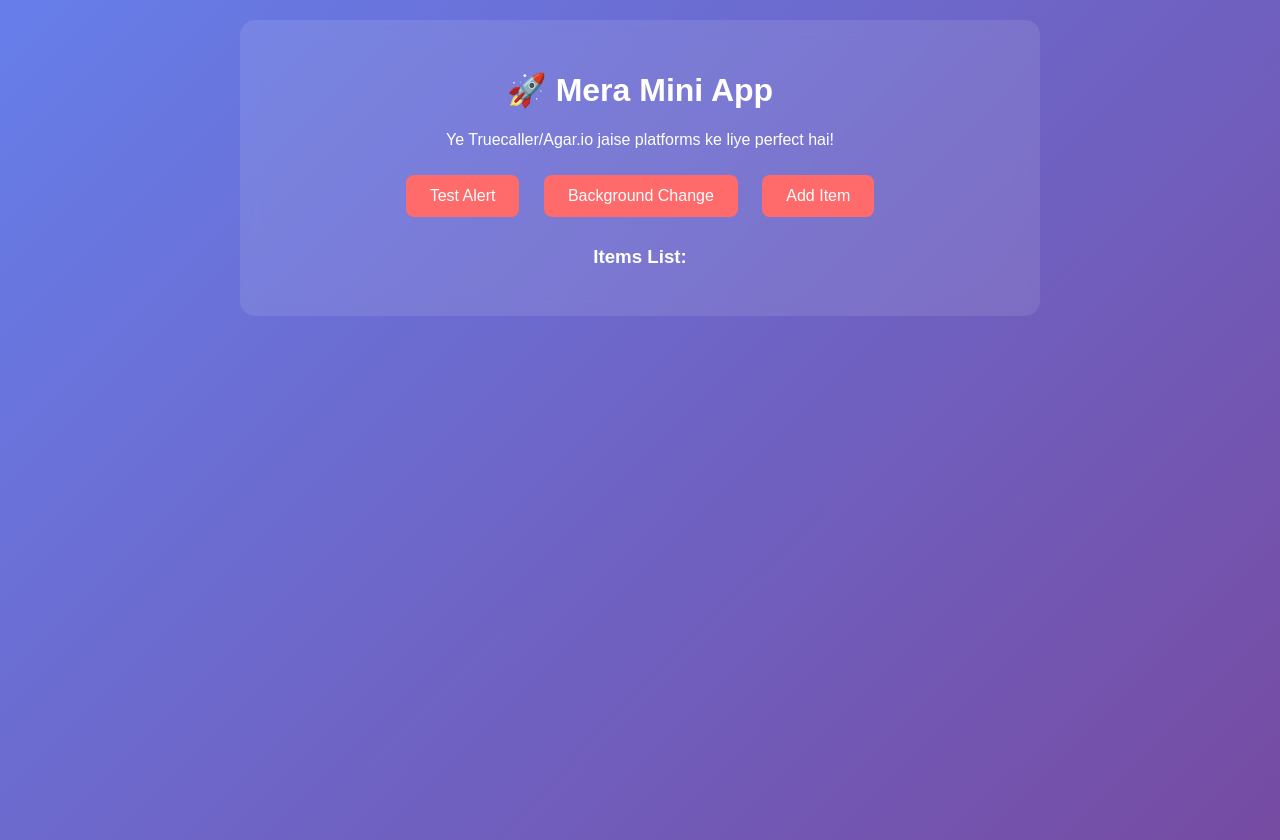
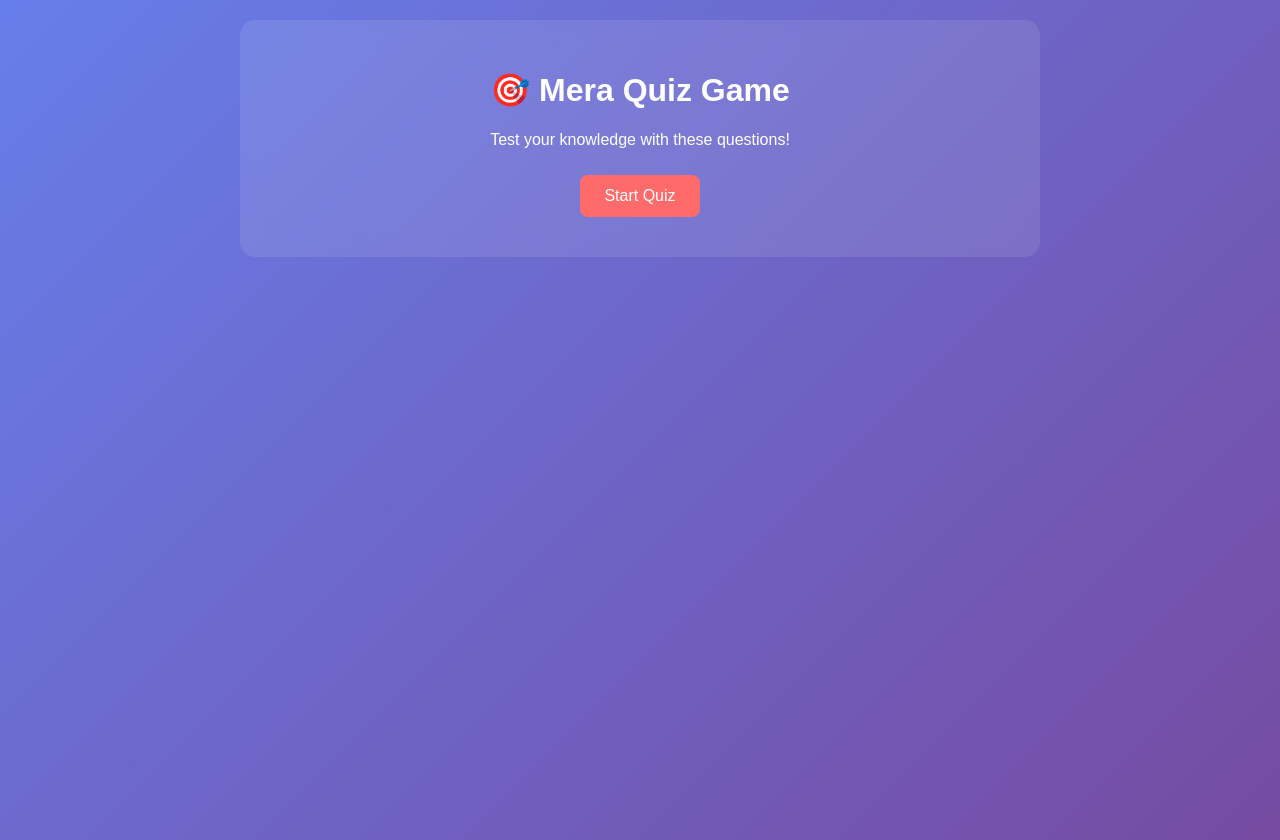
Before and after one commit to hk023455/my-mini-app-, a plain HTML site: page index.html in a window 1280 px wide. Drawn offline with Linux system fonts and the light colour scheme.

Commit message:
Update index.html

```diff
--- a/index.html
+++ b/index.html
@@ -1,20 +1,29 @@
 <!DOCTYPE html>
 <html>
 <head>
-    <title>My Awesome Mini App</title>
+    <title>Mera Quiz Game</title>
     <link rel="stylesheet" href="style.css">
 </head>
 <body>
     <div class="container">
-        <h1>🚀 Mera Mini App</h1>
-        <p>Ye Truecaller/Agar.io jaise platforms ke liye perfect hai!</p>
+        <div id="startScreen">
+            <h1>🎯 Mera Quiz Game</h1>
+            <p>Test your knowledge with these questions!</p>
+            <button onclick="startQuiz()">Start Quiz</button>
+        </div>
 
-        <button onclick="showAlert()">Test Alert</button>
-        <button onclick="changeBackground()">Background Change</button>
-        <button onclick="addItem()">Add Item</button>
+        <div id="quizScreen" style="display: none;">
+            <h2 id="question">Question will appear here</h2>
+            <div id="options" class="options"></div>
+            <p>Score: <span id="score">0</span></p>
+            <p>Question: <span id="currentQ">1</span>/5</p>
+        </div>
 
-        <h3>Items List:</h3>
-        <ul id="itemList"></ul>
+        <div id="resultScreen" style="display: none;">
+            <h1>Quiz Completed! 🎉</h1>
+            <h2>Your Score: <span id="finalScore">0</span>/5</h2>
+            <button onclick="restartQuiz()">Play Again</button>
+        </div>
     </div>
 
     <script src="script.js"></script>
```
